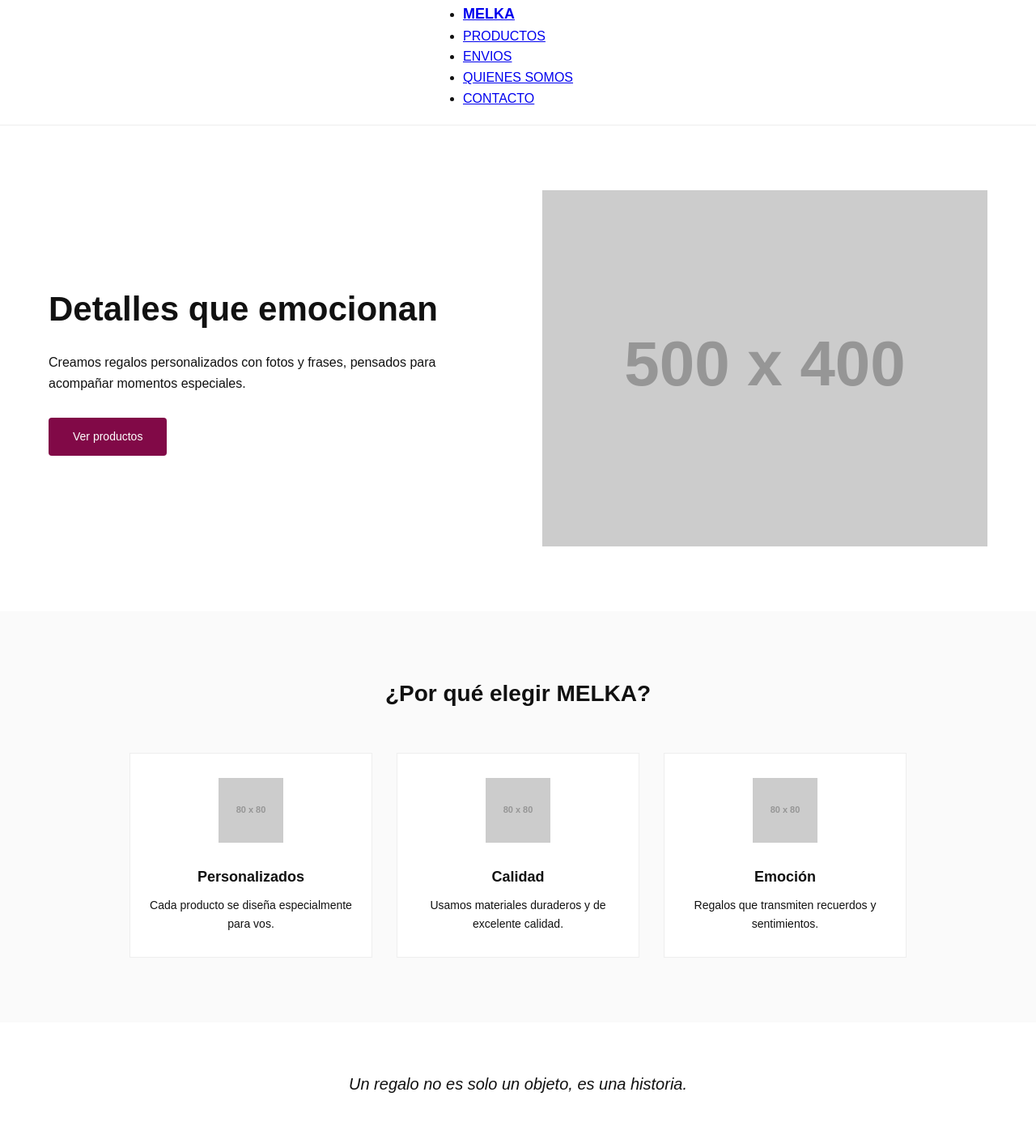
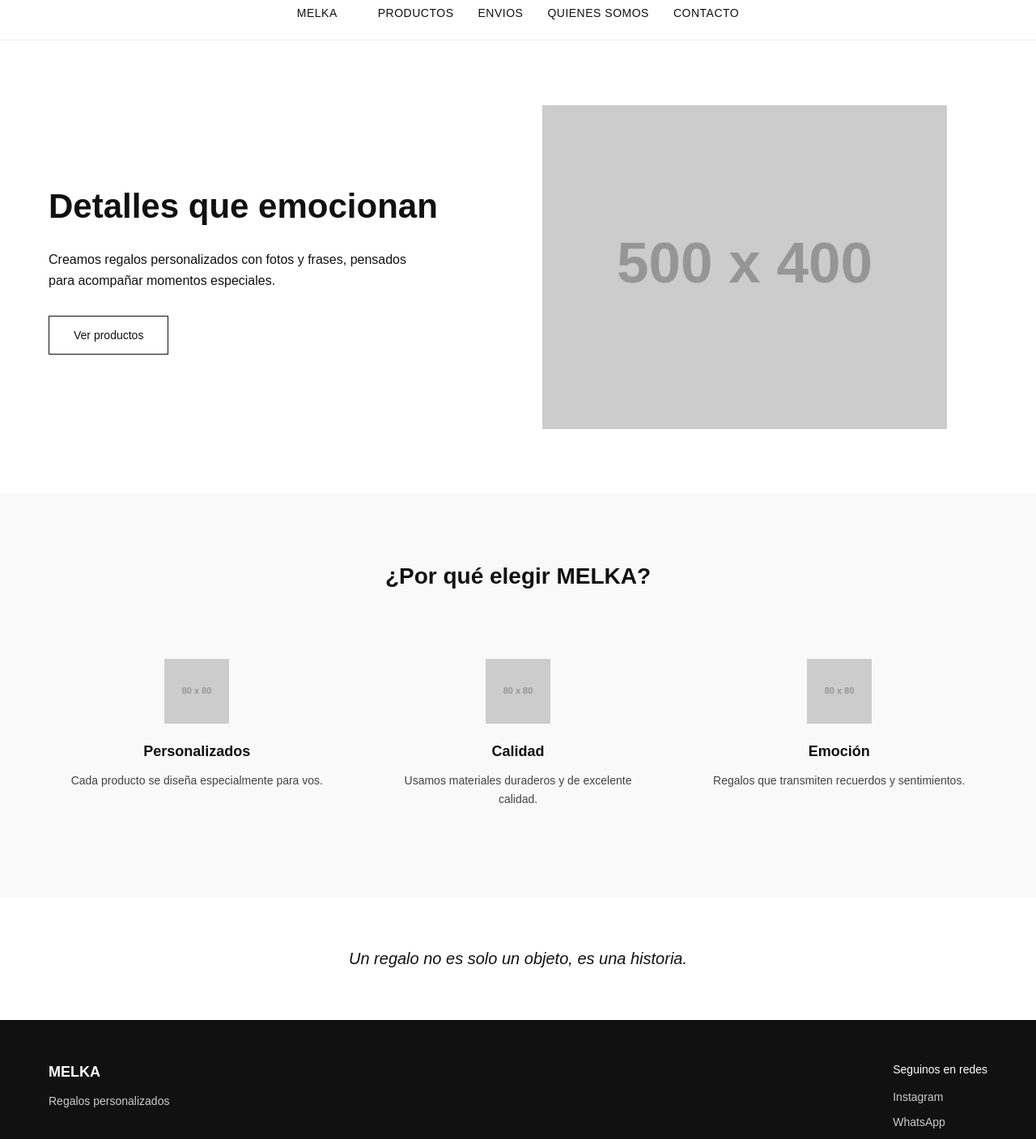
Before and after one commit to Melanikaplan/EntregaMelaniKaplan, a plain HTML site: page index.html in a window 1280 px wide. Shown: the part 17-1424 px from the top of the page at 81% size. Drawn offline with Linux system fonts and the light colour scheme; placeholder pictures from the web are drawn by us.

Commit message:
cambios en css

```diff
--- a/css/style.css
+++ b/css/style.css
@@ -5,13 +5,26 @@
 }
 
 body {
-    font-family: Arial, Helvetica, sans-serif;
+    font-family: 'Montserrat', sans-serif;
     color: #111;
     background-color: #fff;
     line-height: 1.6;
 }
 
-/* CONTENEDOR GENERAL */
+img {
+    max-width: 100%;
+    display: block;
+}
+
+a {
+    text-decoration: none;
+    color: inherit;
+}
+
+ul {
+    list-style: none;
+}
+
 .container,
 .contenedor {
     max-width: 1200px;
@@ -19,8 +32,7 @@ body {
     padding: 0 20px;
 }
 
-/* ================= HEADER ================= */
-
+/* HEADER */
 .header {
     border-bottom: 1px solid #eee;
     padding: 20px 0;
@@ -31,27 +43,25 @@ body {
     justify-content: center;
 }
 
-.menut {
-    list-style: none;
+.nav .menu {
     display: flex;
     gap: 30px;
     align-items: center;
 }
 
-.menut a {
-    text-decoration: none;
-    color: #111;
+.nav a {
     font-size: 14px;
-    letter-spacing: 1px;
+    font-weight: 500;
+    letter-spacing: 0.5px;
 }
 
 .logo {
-    font-weight: bold;
+    font-weight: 700;
     font-size: 18px;
+    margin-right: 20px;
 }
 
-/* ================= INICIO ================= */
-
+/* INICIO */
 .seccion-inicio {
     padding: 80px 0;
 }
@@ -68,77 +78,74 @@ body {
 
 .inicio-texto h1 {
     font-size: 42px;
+    font-weight: 600;
     margin-bottom: 20px;
 }
 
 .inicio-texto p {
     font-size: 16px;
     margin-bottom: 30px;
-    max-width: 500px;
+    max-width: 450px;
 }
 
 .btn-ver-productos {
     display: inline-block;
     padding: 12px 30px;
-    background-color: #810947;
+    border: 1px solid #111;
+    font-size: 14px;
+    font-weight: 500;
+    transition: all 0.3s ease;
+}
+
+.btn-ver-productos:hover {
+    background-color: #111;
     color: #fff;
-    text-decoration: none;
-    font-size: 14px;
-    border-radius: 4px;
 }
 
 .inicio-imagen {
     flex: 1;
 }
 
-.inicio-imagen img {
-    width: 100%;
-    height: auto;
-    display: block;
-}
-
-/* ================= BENEFICIOS ================= */
-
+/* BENEFICIOS */
 .seccion-beneficios {
     padding: 80px 0;
-    background-color: #fafafa;
+    background-color: #f9f9f9;
 }
 
 .titulo-seccion {
     text-align: center;
     font-size: 28px;
+    font-weight: 600;
     margin-bottom: 50px;
 }
 
 .lista-beneficios {
     display: flex;
     gap: 30px;
-    justify-content: center;
+    text-align: center;
 }
 
 .beneficio {
-    background-color: #fff;
+    flex: 1;
     padding: 30px 20px;
-    text-align: center;
-    max-width: 300px;
-    border: 1px solid #eee;
 }
 
 .beneficio img {
-    margin-bottom: 20px;
+    margin: 0 auto 20px;
 }
 
 .beneficio h3 {
     font-size: 18px;
+    font-weight: 600;
     margin-bottom: 10px;
 }
 
 .beneficio p {
     font-size: 14px;
+    color: #444;
 }
 
-/* ================= FRASE ================= */
-
+/* FRASE */
 .frase {
     padding: 60px 0;
     text-align: center;
@@ -146,13 +153,13 @@ body {
 
 .frase p {
     font-size: 20px;
+    font-weight: 500;
     font-style: italic;
 }
 
-/* ================= FOOTER ================= */
-
+/* FOOTER*/
 .bordo {
-    background-color: #810947;
+    background-color: #111;
     color: #fff;
     padding: 50px 0;
 }
@@ -160,21 +167,38 @@ body {
 .footer-contenido {
     display: flex;
     justify-content: space-between;
-    align-items: center;
+    align-items: flex-start;
 }
 
-.footer-redes ul {
-    list-style: none;
+.footer-info h3 {
+    font-size: 18px;
+    margin-bottom: 10px;
+}
+
+.footer-info p {
+    font-size: 14px;
+    color: #ccc;
+}
+
+.footer-redes p {
+    margin-bottom: 10px;
+    font-size: 14px;
+}
+
+.footer-redes ul li {
+    margin-bottom: 5px;
 }
 
 .footer-redes a {
-    color: #fff;
-    text-decoration: none;
     font-size: 14px;
+    color: #ccc;
 }
 
-/* ================= RESPONSIVE ================= */
+.footer-redes a:hover {
+    color: #fff;
+}
 
+/* PARA QUE SEA RESPONSIVE*/
 @media (max-width: 768px) {
 
     .inicio-contenido {
@@ -182,18 +206,21 @@ body {
         text-align: center;
     }
 
+    .inicio-texto p {
+        margin: 0 auto 30px;
+    }
+
     .lista-beneficios {
         flex-direction: column;
-        align-items: center;
     }
 
     .footer-contenido {
         flex-direction: column;
-        gap: 20px;
+        gap: 30px;
         text-align: center;
     }
 
-    .menut {
+    .nav .menut {
         flex-wrap: wrap;
         justify-content: center;
         gap: 15px;
```
